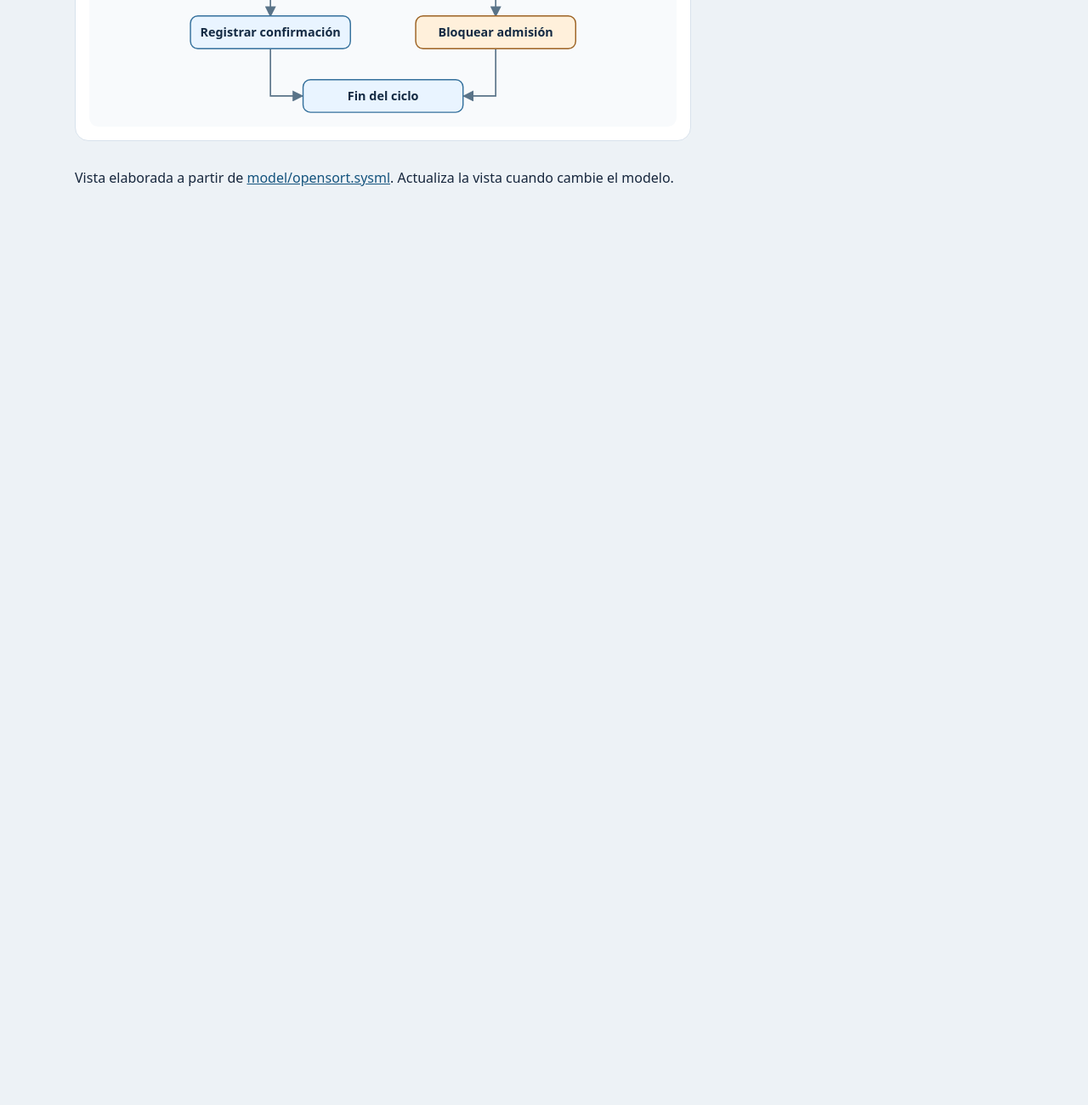
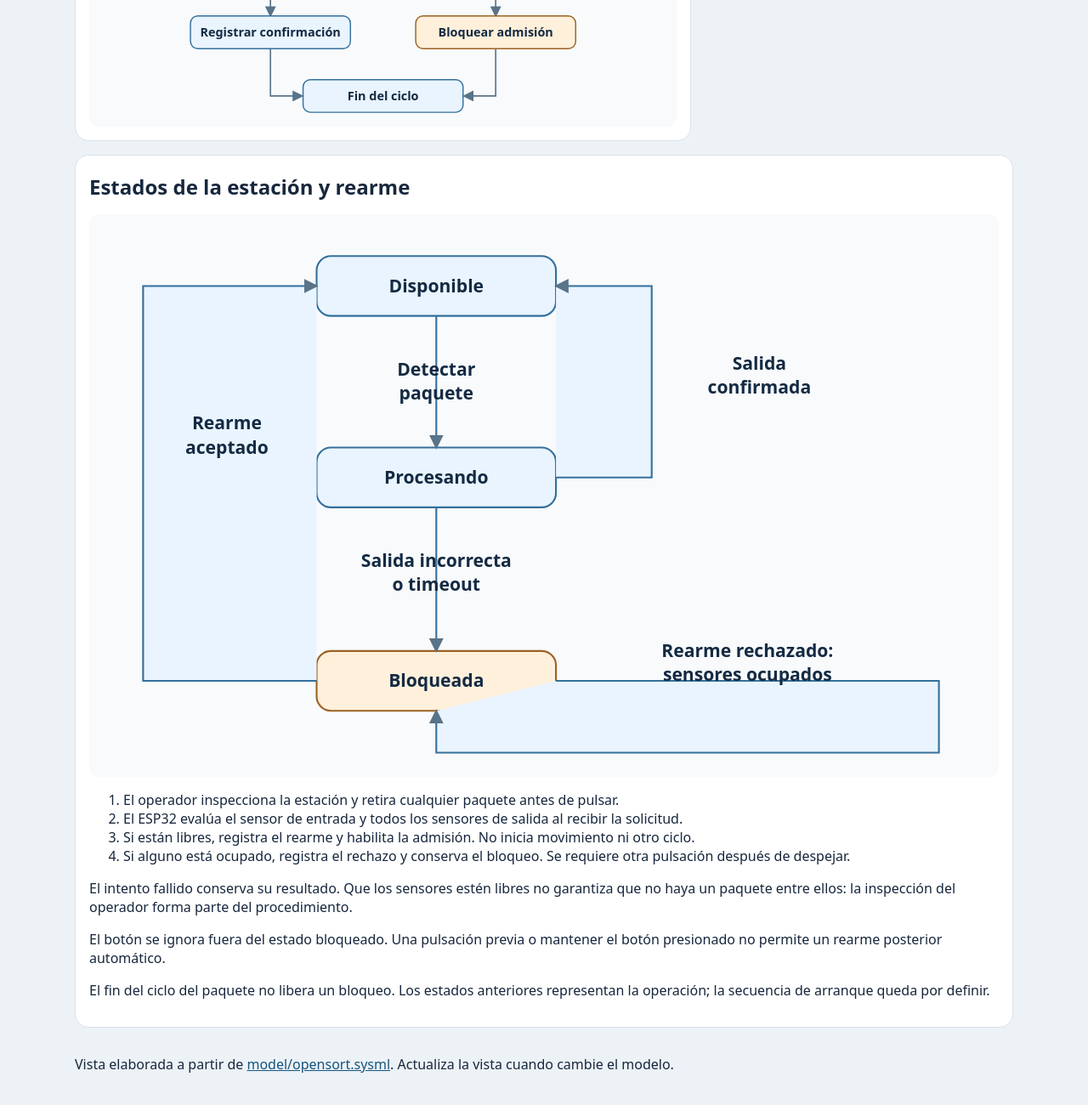
Before and after one commit to rodolfotiburcio/OpenSort, a plain HTML site: page docs/estacion-v1.html in a window 1280 px wide. Shown: the part 1266-2566 px from the top of the page at 85% size. Before the commit the page ends 1534 px from the top, so only its background shows below. Drawn offline with Linux system fonts and the light colour scheme.

Commit message:
Modelar botón de rearme y estados de la estación V1

```diff
--- a/docs/estacion-v1.html
+++ b/docs/estacion-v1.html
@@ -78,15 +78,46 @@ footer { max-width:71rem; margin:auto; padding:0 1rem 2rem; }
 <g class="" transform="translate(360 1082)"><rect x="-98" y="-20" width="196" height="40" rx="9"/><text dy=".35em">Fin del ciclo</text></g>
 </svg></div>
 </section>
-<section aria-labelledby="interfaces"><h2 id="interfaces">Cinco interfaces</h2>
+<section aria-labelledby="interfaces"><h2 id="interfaces">Seis interfaces</h2>
 <details><summary>Sensor de entrada</summary><p>Sensor → ESP32</p><p><code>PackageDetected</code></p><p>Abre un ciclo si la estación está libre.</p></details>
 <details><summary>Lector QR</summary><p>Lector → ESP32</p><p><code>QrResult</code></p><p>Legibilidad e identificador del paquete, cuando está disponible. Sin QR o con lectura fallida, se envía a revisión.</p></details>
 <details><summary>Manifiesto del lote</summary><p>ESP32 ↔ Fuente del manifiesto</p><p><code>DestinationQuery / DestinationResult</code></p><p>Consulta por identificador. Devuelve destino, identificador desconocido o indisponibilidad. Si el manifiesto no se encuentra o no está disponible, se envía a revisión.</p></details>
 <details><summary>Desviador</summary><p>ESP32 → Desviador</p><p><code>DivertOrder</code></p><p>Indica la salida esperada.</p></details>
 <details><summary>Sensores de salida</summary><p>Sensores → ESP32</p><p><code>ExitObservation</code></p><p>Indica la salida observada, incluida la de revisión.</p></details>
+<details><summary>Botón físico de rearme</summary><p>Botón → ESP32</p><p><code>ResetRequested</code></p><p>Una nueva pulsación confirma que el operador inspeccionó y despejó la estación. Solo se acepta estando bloqueada y con el sensor de entrada y todos los sensores de salida libres.</p></details>
 <p>La orden de desvío indica la salida esperada. Los sensores reportan por dónde pasó el paquete.</p>
 </section>
+<section aria-labelledby="states" style="grid-column:1/-1">
+<h2 id="states">Estados de la estación y rearme</h2>
+<svg viewBox="0 0 760 470" role="img" aria-labelledby="states-title states-desc">
+<title id="states-title">Disponible, procesando y bloqueada</title>
+<desc id="states-desc">Detectar un paquete pasa de disponible a procesando. Una salida confirmada vuelve a disponible. Una salida incorrecta o un timeout bloquea. Una nueva solicitud de rearme con todos los sensores libres vuelve a disponible; con sensores ocupados mantiene el bloqueo.</desc>
+<defs><marker id="state-arrow" markerWidth="8" markerHeight="8" refX="7" refY="4" orient="auto"><path d="M0 0L8 4 0 8Z" fill="#597388"/></marker></defs>
+<g transform="translate(290 60)"><rect x="-100" y="-25" width="200" height="50" rx="12"/><text dy=".35em">Disponible</text></g>
+<g transform="translate(290 220)"><rect x="-100" y="-25" width="200" height="50" rx="12"/><text dy=".35em">Procesando</text></g>
+<g class="warning" transform="translate(290 390)"><rect x="-100" y="-25" width="200" height="50" rx="12"/><text dy=".35em">Bloqueada</text></g>
+<g fill="none" stroke="#597388" stroke-width="2" marker-end="url(#state-arrow)">
+<path d="M290 85V195"/><path d="M390 220H470V60H390"/>
+<path d="M290 245V365"/><path d="M190 390H45V60H190"/>
+<path d="M390 390H710V450H290V415"/>
+</g>
+<text x="290" y="135"><tspan x="290">Detectar</tspan><tspan x="290" dy="20">paquete</tspan></text>
+<text x="560" y="130"><tspan x="560">Salida</tspan><tspan x="560" dy="20">confirmada</tspan></text>
+<text x="290" y="295"><tspan x="290">Salida incorrecta</tspan><tspan x="290" dy="20">o timeout</tspan></text>
+<text x="115" y="180"><tspan x="115">Rearme</tspan><tspan x="115" dy="20">aceptado</tspan></text>
+<text x="550" y="370"><tspan x="550">Rearme rechazado:</tspan><tspan x="550" dy="20">sensores ocupados</tspan></text>
+</svg>
+<ol>
+<li>El operador inspecciona la estación y retira cualquier paquete antes de pulsar.</li>
+<li>El ESP32 evalúa el sensor de entrada y todos los sensores de salida al recibir la solicitud.</li>
+<li>Si están libres, registra el rearme y habilita la admisión. No inicia movimiento ni otro ciclo.</li>
+<li>Si alguno está ocupado, registra el rechazo y conserva el bloqueo. Se requiere otra pulsación después de despejar.</li>
+</ol>
+<p>El intento fallido conserva su resultado. Que los sensores estén libres no garantiza que no haya un paquete entre ellos: la inspección del operador forma parte del procedimiento.</p>
+<p>El botón se ignora fuera del estado bloqueado. Una pulsación previa o mantener el botón presionado no permite un rearme posterior automático.</p>
+<p>El fin del ciclo del paquete no libera un bloqueo. Los estados anteriores representan la operación; la secuencia de arranque queda por definir.</p>
+</section>
 </main>
-<footer><p>Vista elaborada a partir de <a href="https://github.com/rodolfotiburcio/OpenSort/blob/model/opensort-v1-sysml/model/opensort.sysml">model/opensort.sysml</a>. Actualiza la vista cuando cambie el modelo.</p></footer>
+<footer><p>Vista elaborada a partir de <a href="../model/opensort.sysml">model/opensort.sysml</a>. Actualiza la vista cuando cambie el modelo.</p></footer>
 </body>
 </html>
```
Also changed, not shown: 2 other files.
